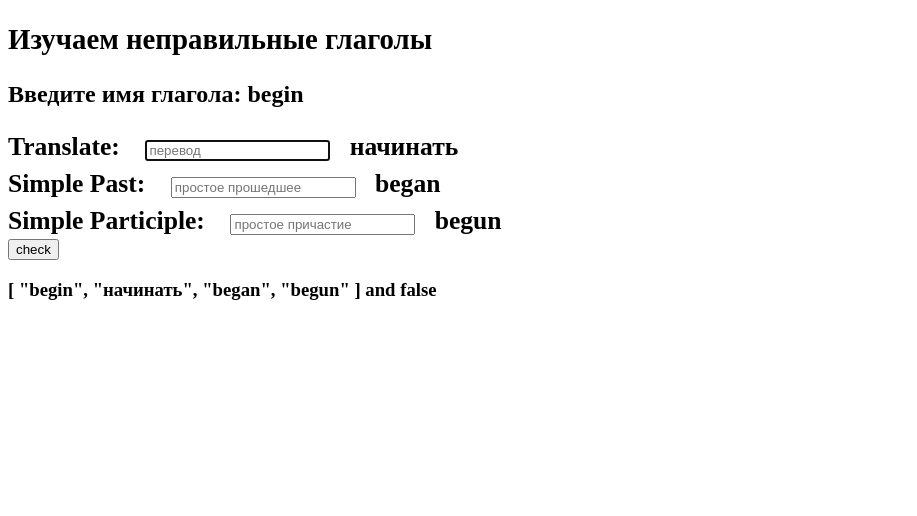
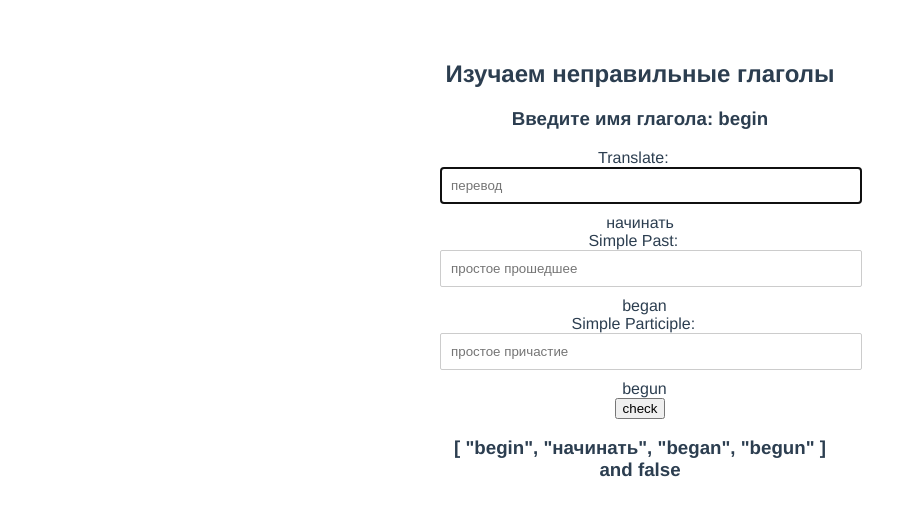
Before and after one commit to AlexMurrr/irregularVerbsCompositionAPI, a Vue app: page / in a window 1280 px wide. Shown: the top 516 px of the page, without its empty margins (0-917 px from the left). Built offline with nearby package versions, Linux system fonts and the light colour scheme.

Commit message:
feat: add CSS for input

```diff
--- a/src/App.vue
+++ b/src/App.vue
@@ -11,5 +11,22 @@
 </template>
 
 <style>
+    #app {
+  font-family: "Avenir", Helvetica, Arial, sans-serif;
+  -webkit-font-smoothing: antialiased;
+  -moz-osx-font-smoothing: grayscale;
+  text-align: center;
+  color: #2c3e50;
+  margin: 60px auto;
+  width: 400px;
+}
+input {
+  display: block;
+  width: 100%;
+  border: 1px solid #ccc;
+  border-radius: 2px;
+  padding: 10px;
+  margin-bottom: 10px;
+}
 
 </style>
--- a/src/components/h1V.vue
+++ b/src/components/h1V.vue
@@ -5,15 +5,15 @@ const props = defineProps({verb: String});
 </script>
 
 <template>
-  <h1>Изучаем неправильные глаголы</h1>
-  <h2>Введите имя глагола: {{props.verb}}</h2>
+  <h2>Изучаем неправильные глаголы</h2>
+  <h3>Введите имя глагола: {{props.verb}}</h3>
 </template>
 
 <style>
-  h1 {
+  /* h1 {
   font-weight: 500;
   line-height: 1.45;
   font-size: 1.8rem;
   font-weight: 700;
-  }
+  } */
 </style>
--- a/src/components/trancelateV.vue
+++ b/src/components/trancelateV.vue
@@ -1,23 +1,43 @@
 <script setup>
+
+import {ref, computed} from 'vue'
+
   const props = defineProps({translate: String});
+  const interTranslation = ref('');
+  const result = ref('');
+
+  const child = ref();
+
+  function compareTranslate(){
+    if (interTranslation===props.translate){
+      result.value = 'eeee'
+    }
+  }
+
+ function doSomething(){
+  console.log(1);
+}
+
+defineExpose({
+  doSomething,
+});
+
+
 </script>
 
 <template>
 <div>
   Translate: &nbsp;&nbsp;
-  <input type="text"
-   id="translate"
-   placeholder="перевод" autofocus />
-    &nbsp; {{props.translate}}
+  <input
+    v-model="interTranslation"
+    type="text"
+    placeholder="перевод" autofocus
+   />
+    &nbsp; {{props.translate}} &nbsp;{{result}}
 </div>
 
 </template>
 
 <style scoped>
-  div{
-  font-weight: 400;
-  line-height: 1.45;
-  font-size: 1.6rem;
-  font-weight: 700;
-  }
+
 </style>
--- a/src/components/verbRendom.vue
+++ b/src/components/verbRendom.vue
@@ -24,6 +24,9 @@ function visibleBtnTofalse(){
 function visibleBtnToTrue(){
   isVisibleBtn.value = true;
 }
+//  const childred = ref();
+
+//  childred.value.doSomething;
 
 </script>
 
@@ -31,6 +34,7 @@ function visibleBtnToTrue(){
   <h1V :verb=rendArrFromVerbForms[0] />
   <trancelate class="inputVerb"
               :translate=rendArrFromVerbForms[1]
+              ref="childred"
                />
   <simplePast class="inputVerb"
               :simplePast=rendArrFromVerbForms[2]
@@ -43,7 +47,7 @@ function visibleBtnToTrue(){
                                       visibleBtnTofalse();
                                      "
 >next</button>
-<button v-else @click="visibleBtnToTrue()
+<button v-else @click="visibleBtnToTrue();
 
                       "
 >check</button>
@@ -54,10 +58,10 @@ function visibleBtnToTrue(){
 </template>
 
 <style>
-  .inputVerb{
+  /* .inputVerb{
   font-weight: 400;
   line-height: 1.45;
   font-size: 1.6rem;
   font-weight: 700;
-  }
+  } */
 </style>
```
